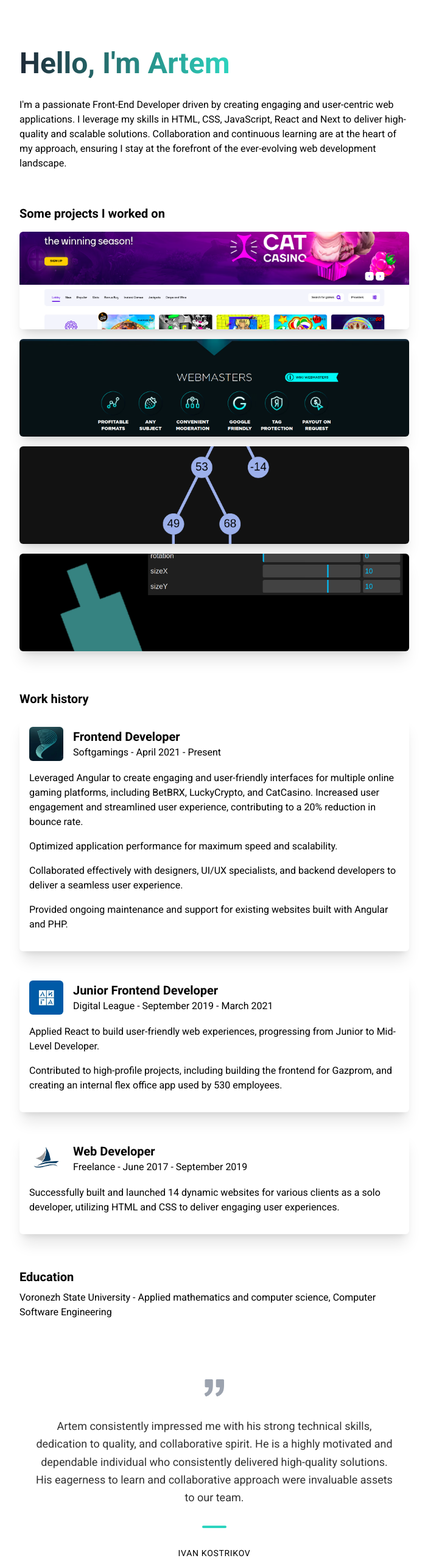
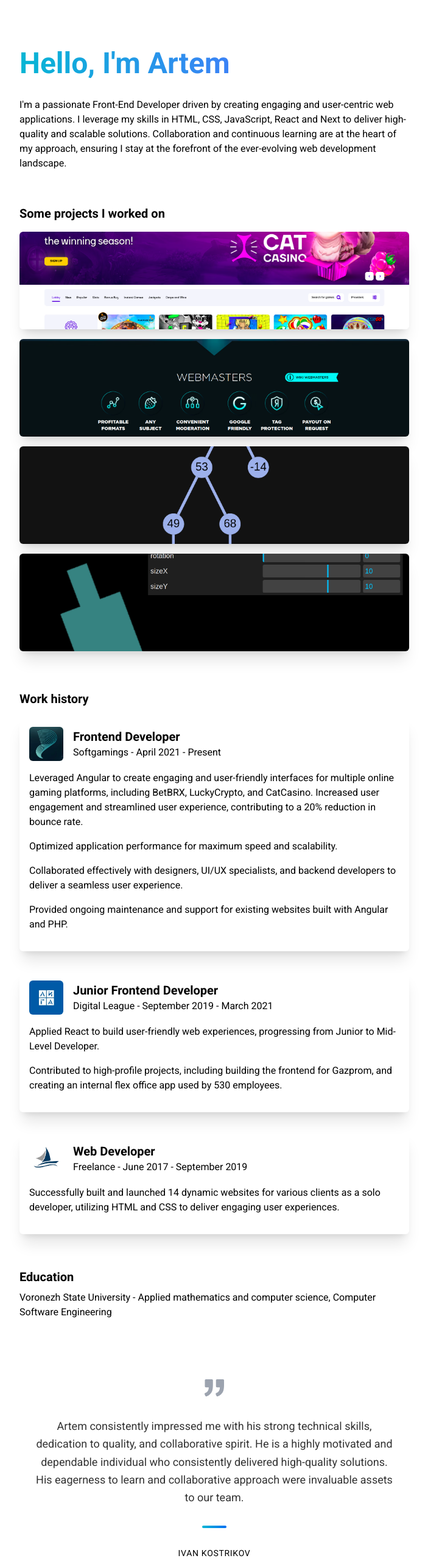
Before and after one commit to Ivang71/portfolio, a Next.js app: page /portfolio/ in a window 1280 px wide. Shown: the top 2560 px of the page at 61% size, without its empty margins (288-991 px from the left). Built offline with nearby package versions, Linux system fonts and the light colour scheme.

Commit message:
change gradient color

```diff
--- a/app/page.tsx
+++ b/app/page.tsx
@@ -130,7 +130,7 @@ export default async function Page() {
                             <path d='M925.036 57.197h-304c-27.6 0-50 22.4-50 50v304c0 27.601 22.4 50 50 50h145.5c-1.9 79.601-20.4 143.3-55.4 191.2-27.6 37.8-69.399 69.1-125.3 93.8-25.7 11.3-36.8 41.7-24.8 67.101l36 76c11.6 24.399 40.3 35.1 65.1 24.399 66.2-28.6 122.101-64.8 167.7-108.8 55.601-53.7 93.7-114.3 114.3-181.9 20.601-67.6 30.9-159.8 30.9-276.8v-239c0-27.599-22.401-50-50-50zM106.036 913.497c65.4-28.5 121-64.699 166.9-108.6 56.1-53.7 94.4-114.1 115-181.2 20.6-67.1 30.899-159.6 30.899-277.5v-239c0-27.6-22.399-50-50-50h-304c-27.6 0-50 22.4-50 50v304c0 27.601 22.4 50 50 50h145.5c-1.9 79.601-20.4 143.3-55.4 191.2-27.6 37.8-69.4 69.1-125.3 93.8-25.7 11.3-36.8 41.7-24.8 67.101l35.9 75.8c11.601 24.399 40.501 35.2 65.301 24.399z'></path>
                         </svg>
                         <p className='opacity-80 leading-relaxed text-lg'>Artem consistently impressed me with his strong technical skills, dedication to quality, and collaborative spirit. He is a highly motivated and dependable individual who consistently delivered high-quality solutions. His eagerness to learn and collaborative approach were invaluable assets to our team.</p>
-                        <span className='inline-block h-1 w-10 rounded bg-teal-400 mt-8 mb-6'></span>
+                        <span className='inline-block h-1 w-10 rounded bg-gradient-to-r from-cyan-500 to-blue-500 mt-8 mb-6'></span>
                         <h2 className='font-medium title-font tracking-wider text-sm'>IVAN KOSTRIKOV</h2>
                         <p className='opacity-60'>Team Lead at Digital Economy League</p>
                     </div>
--- a/app/ui/home.module.css
+++ b/app/ui/home.module.css
@@ -1,6 +1,6 @@
 .headline {
     /* bg-gradient-to-r from-gray-800 to-teal-400 */
-    background: linear-gradient(90deg, var(--gradient-start-color), #2dd4bf);
+    background: linear-gradient(90deg, #06b6d4, #3b82f6);
     background-clip: text;
 }
 
@@ -12,7 +12,7 @@
     text-align: center;
     padding: 1rem 1.5rem;
     border-radius: 0.5rem;
-    background: linear-gradient(90deg, var(--gradient-start-color), #2dd4bf);
+    background: linear-gradient(90deg, #06b6d4, #3b82f6);
     color: var(--cta-text-color);
     font-size: 1.25rem;
     transform: translate(0);
@@ -41,7 +41,7 @@
     transition: opacity .2s ease-in-out;
     opacity: 0;
     /* from tw gray 800 to tw teal 400 */
-    background: linear-gradient(90deg, #1f2937, #2dd4bf);
+    background: linear-gradient(90deg, #06b6d4, #3b82f6);
     filter: blur(15px);
     border-radius: inherit;
 }
```
